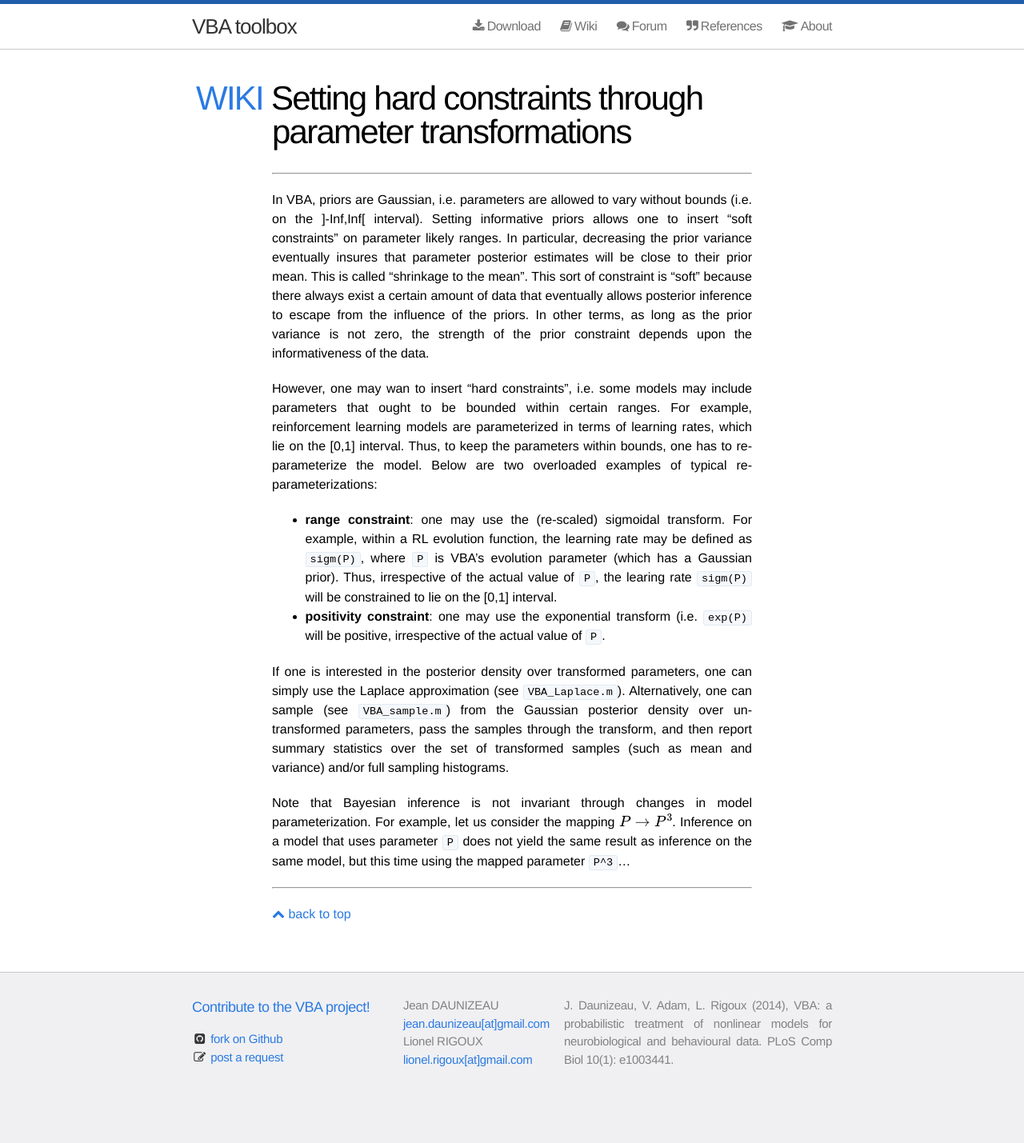
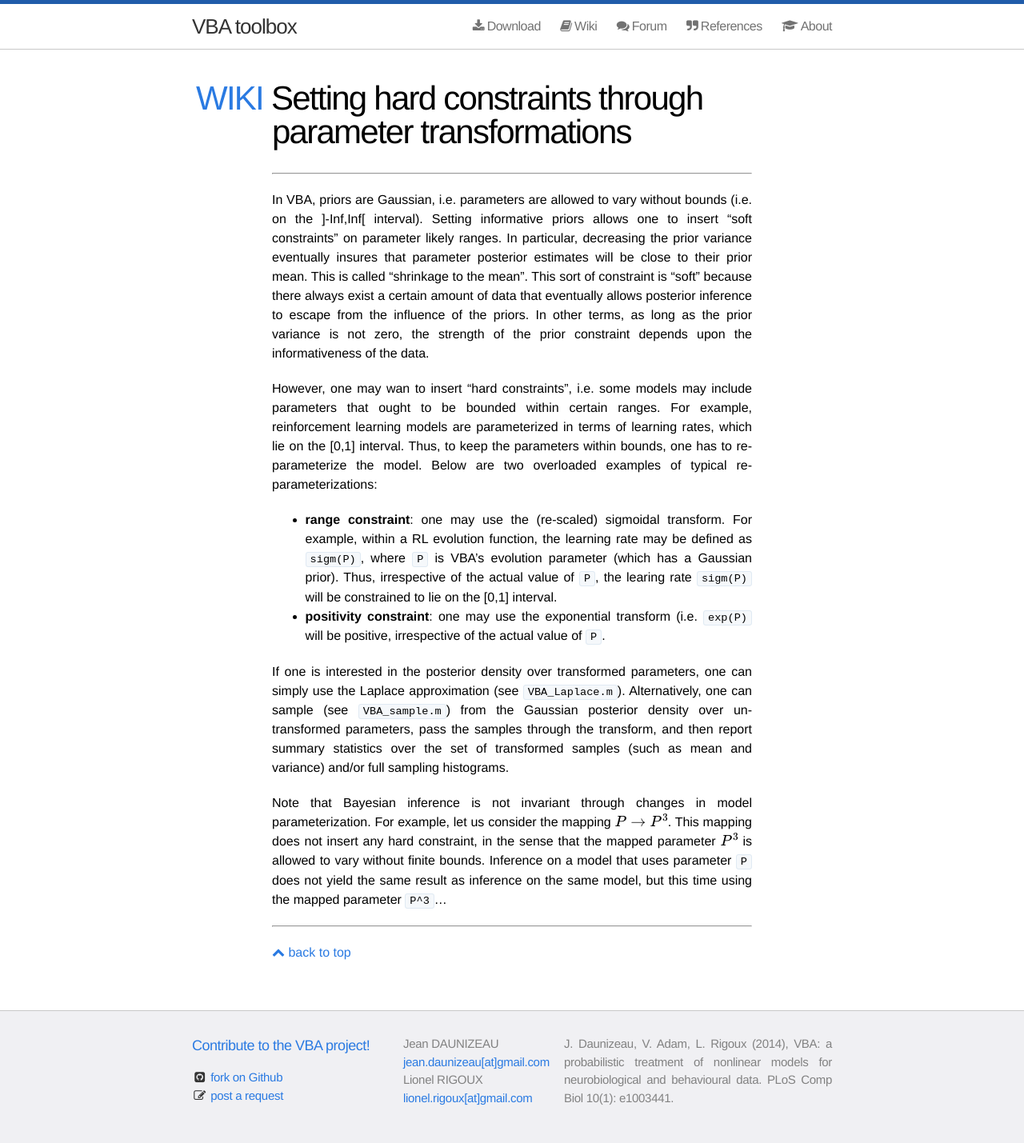
Before and after one commit to MBB-team/VBA-toolbox, a Jekyll site: the page built from _wiki/param-transform.md, in a window 1280 px wide. Shown: the whole page at 80% size. Built offline with Jekyll 4.4.1, drawn with Linux system fonts in a browser that asks for light colours; nearby versions of some CDN libraries; formulas are drawn with MathJax 3; before the commit the page ends 1381 px from its top, so only the background shows below that.

Commit message:
Update param-transform.md

```diff
--- a/_wiki/param-transform.md
+++ b/_wiki/param-transform.md
@@ -15,4 +15,4 @@
 
 If one is interested in the posterior density over transformed parameters, one can simply use the Laplace approximation (see `VBA_Laplace.m`). Alternatively, one can sample (see `VBA_sample.m`) from the Gaussian posterior density over un-transformed parameters, pass the samples through the transform, and then report summary statistics over the set of transformed samples (such as mean and variance) and/or full sampling histograms.
 
-Note that Bayesian inference is not invariant through changes in model parameterization. For example, let us consider the mapping $$P \rightarrow P^3$$. Inference on a model that uses parameter `P` does not yield the same result as inference on the same model, but this time using the mapped parameter `P^3`...
+Note that Bayesian inference is not invariant through changes in model parameterization. For example, let us consider the mapping $$P \rightarrow P^3$$. This mapping does not insert any hard constraint, in the sense that the mapped parameter $$P^3$$ is allowed to vary without finite bounds. Inference on a model that uses parameter `P` does not yield the same result as inference on the same model, but this time using the mapped parameter `P^3`...
```
